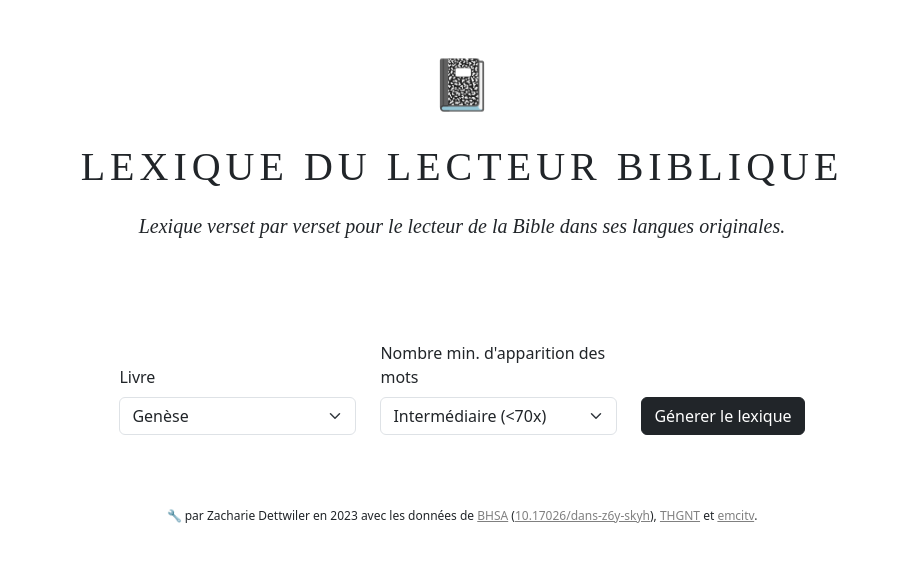
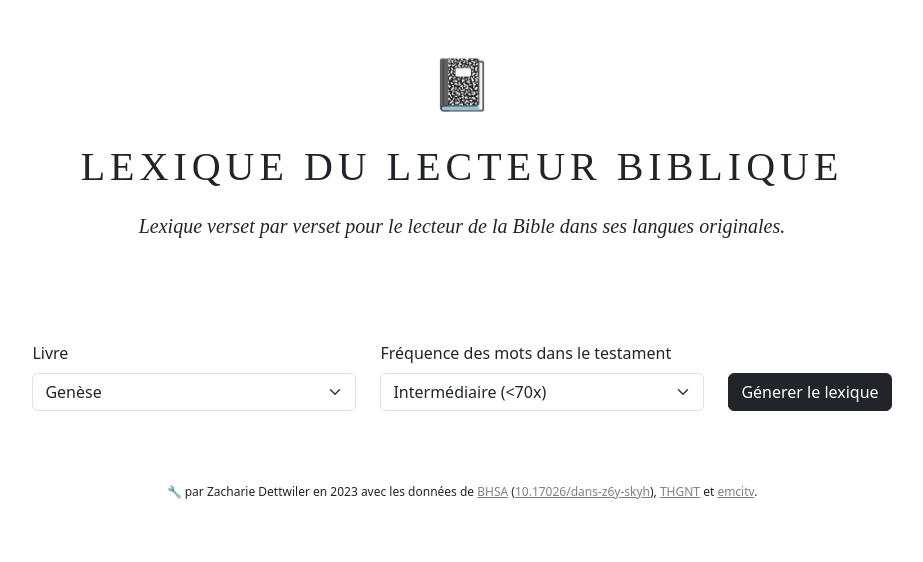
Before and after one commit to zdettwiler/lexique-du-lecteur-biblique, a Next.js app: page /lexique-du-lecteur-biblique/ in a window 1280 px wide. Shown: the top 562 px of the page, without its empty margins (178-1101 px from the left). Built offline with nearby package versions, Linux system fonts and the light colour scheme.

Commit message:
display correct ref fixes #10

```diff
--- a/src/app/page.js
+++ b/src/app/page.js
@@ -52,7 +52,7 @@ export default function Home() {
 
         <Form className="mt-10 mb-4">
           <Row className="mb-3 align-items-end d-flex justify-content-center">
-            <Col xs={12} md={3} className="mb-3" >
+            <Col xs={12} md={4} className="mb-3" >
               <Form.Label>Livre</Form.Label>
               <Form.Select aria-label="Book selection" value={book} onChange={handleChangeBook}>
                 <option>Choisir le livre</option>
@@ -62,8 +62,8 @@ export default function Home() {
               </Form.Select>
             </Col>
 
-            <Col xs={12} md={3} className="mb-3" >
-              <Form.Label>Nombre min. d'apparition des mots</Form.Label>
+            <Col xs={12} md={4} className="mb-3" >
+              <Form.Label>Fréquence des mots dans le testament</Form.Label>
               <Form.Select aria-label="Frequency selection" value={frequency} onChange={handleChangeFrequency}>
                 { [
                     { text: "Débutant (<150x)", value: 150 },
```
